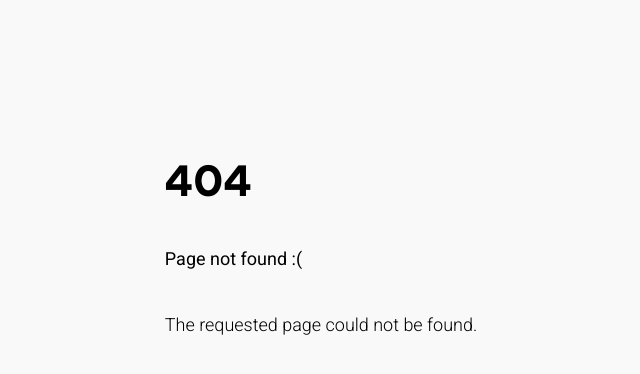
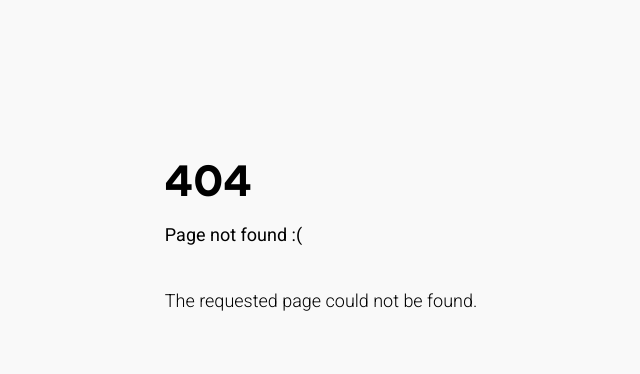
Before and after one commit to aftabkhalid/aks, a Jekyll site: the page built from 404.html, in a window 1280 px wide. Shown: the top 374 px of the page, without its empty margins (258-898 px from the left). Built offline with Jekyll 4.4.1, drawn with Linux system fonts in a browser that asks for light colours.

```diff
--- a/sass/structure.scss
+++ b/sass/structure.scss
@@ -47,7 +47,7 @@
     }
   }
   &.bright {
-    background-color: $mk-section-bg-beige;
+    background-color: $mk-section-bg-blue;
   }
 
   &.pv {
--- a/sass/theme-variables.scss
+++ b/sass/theme-variables.scss
@@ -45,3 +45,4 @@
 
 $mk-section-bg:     #000;
 $mk-section-bg-beige:     #efe5df;
+$mk-section-bg-blue:      #dfebf6;
--- a/sass/typography.scss
+++ b/sass/typography.scss
@@ -111,7 +111,7 @@
 
 p {
   line-height: 34px;
-  margin: 2rem 0;
+  margin: 0 0 2rem 0;
 }
 
 @include media-breakpoint-up(sm) {
```
Also changed, not shown: css/theme.css.
